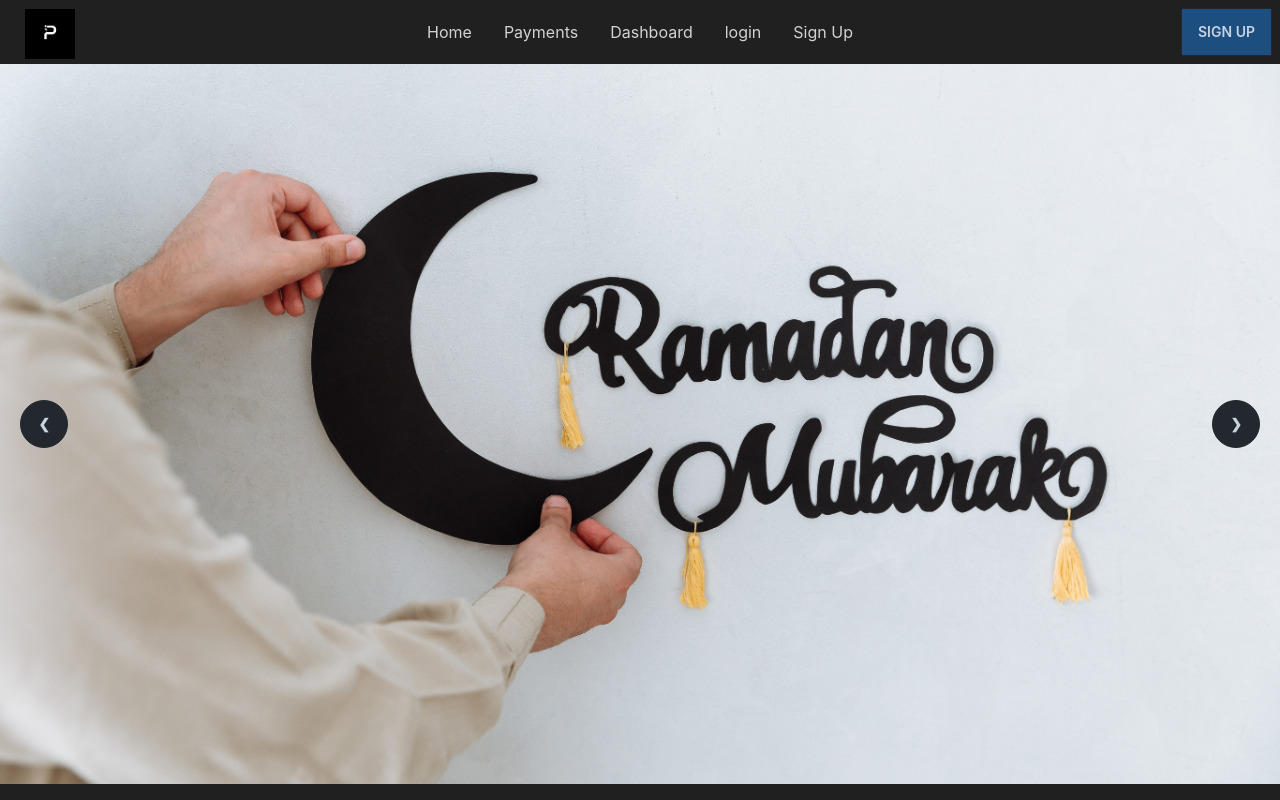
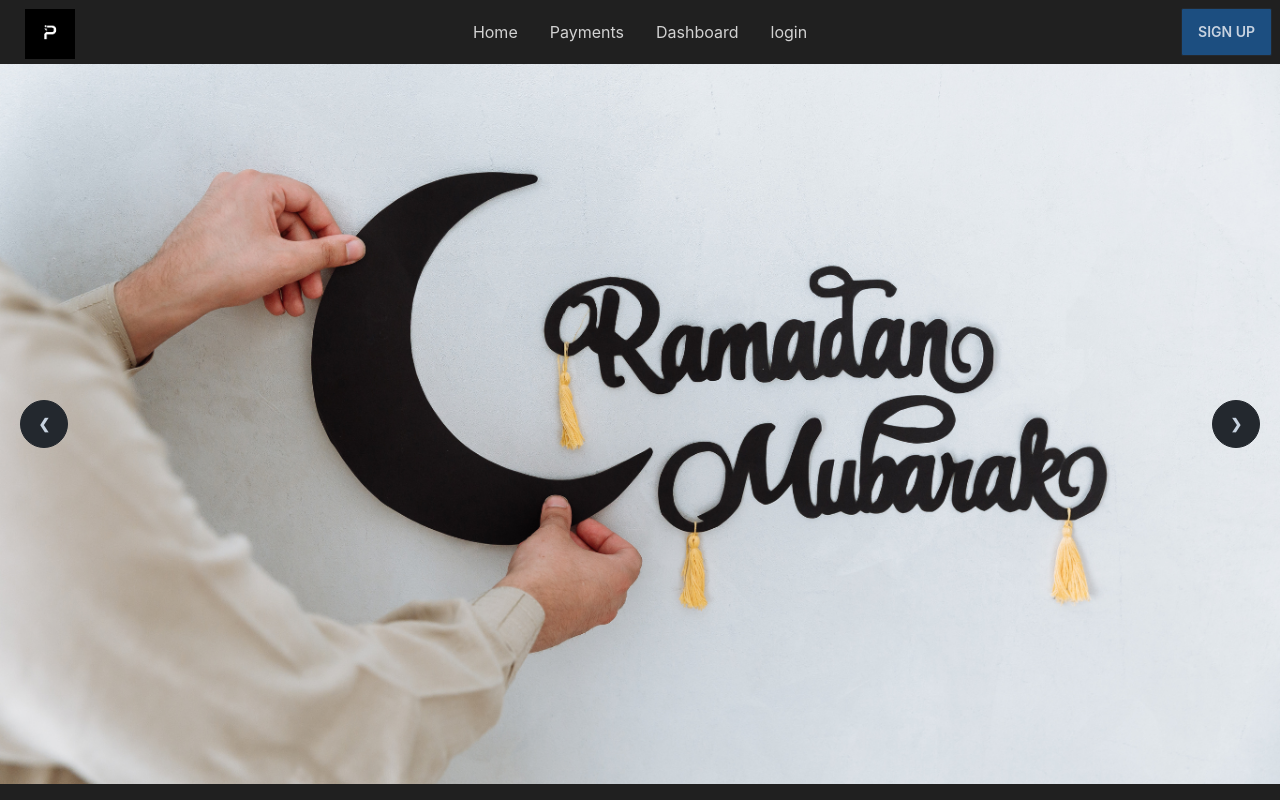
Before and after one commit to amanat-mahmud/iPay, a React (Create React App) app: page / in a window 1280 px wide. Shown: the top 800 px of the page. Built offline with nearby package versions, Linux system fonts and the light colour scheme.

Commit message:
sign up button fixed

```diff
--- a/src/components/Navbar/Navbar.js
+++ b/src/components/Navbar/Navbar.js
@@ -17,9 +17,6 @@ const Navbar = () => {
       </li>
       <li>
         <a href="/login">login</a>
-      </li>
-      <li>
-        <a href="/signup">Sign Up</a>
       </li>
     </>
   );
@@ -58,7 +55,7 @@ const Navbar = () => {
         <ul className="menu menu-horizontal px-1">{menuItem}</ul>
       </div>
       <div className="navbar-end ">
-        <a className="btn bg-primary" href="logo">
+        <a className="btn bg-primary" href="/signup">
           Sign Up
         </a>
       </div>
```
